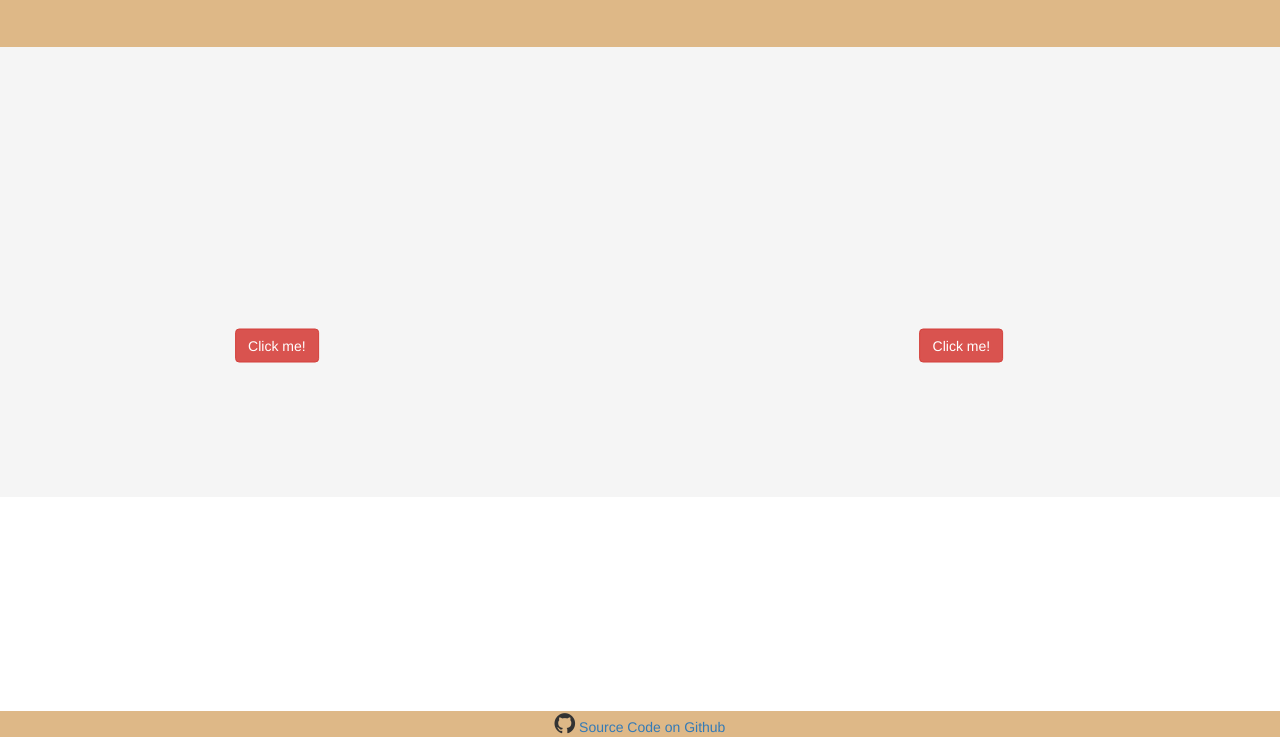
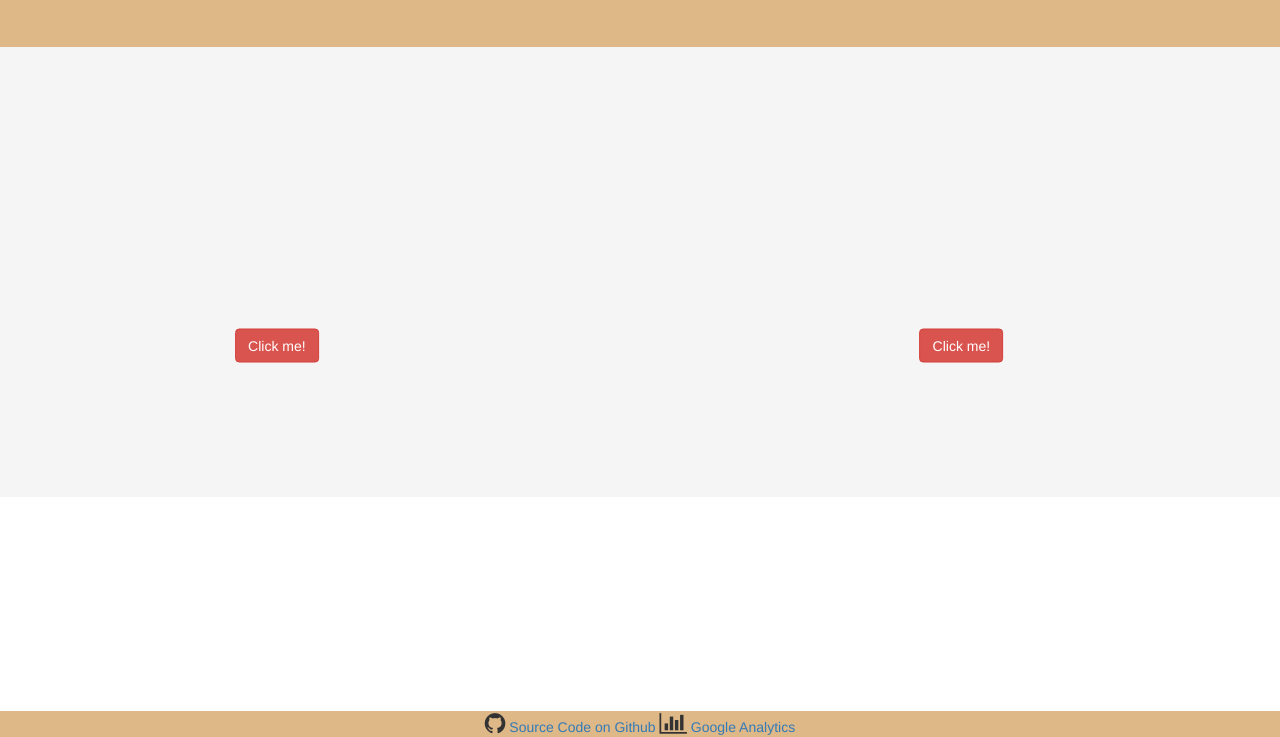
Before and after one commit to Chandupolisetty/talk-2-treasure-01, a website: page index.html in a window 1280 px wide. Shown: the part 63-800 px from the top of the page. Drawn offline with nearby package versions, Linux system fonts and the light colour scheme.

Commit message:
Added the Google Analytics

```diff
--- a/index.html
+++ b/index.html
@@ -54,5 +54,8 @@
     <footer>
         <i style="font-size:24px" class="fa">&#xf09b;</i>
         <a href=" https://github.com/GUNDUPOOJA/talk-2-group-5">Source Code on Github</a>
+
+        <i style="font-size:24px" class="fa">&#xf080;</i>
+        <a href="https://analytics.google.com/analytics/web/#/p262093140/realtime/overview?params=_u..nav%3Ddefault">Google Analytics</a>
       </footer>
 </html>
```
